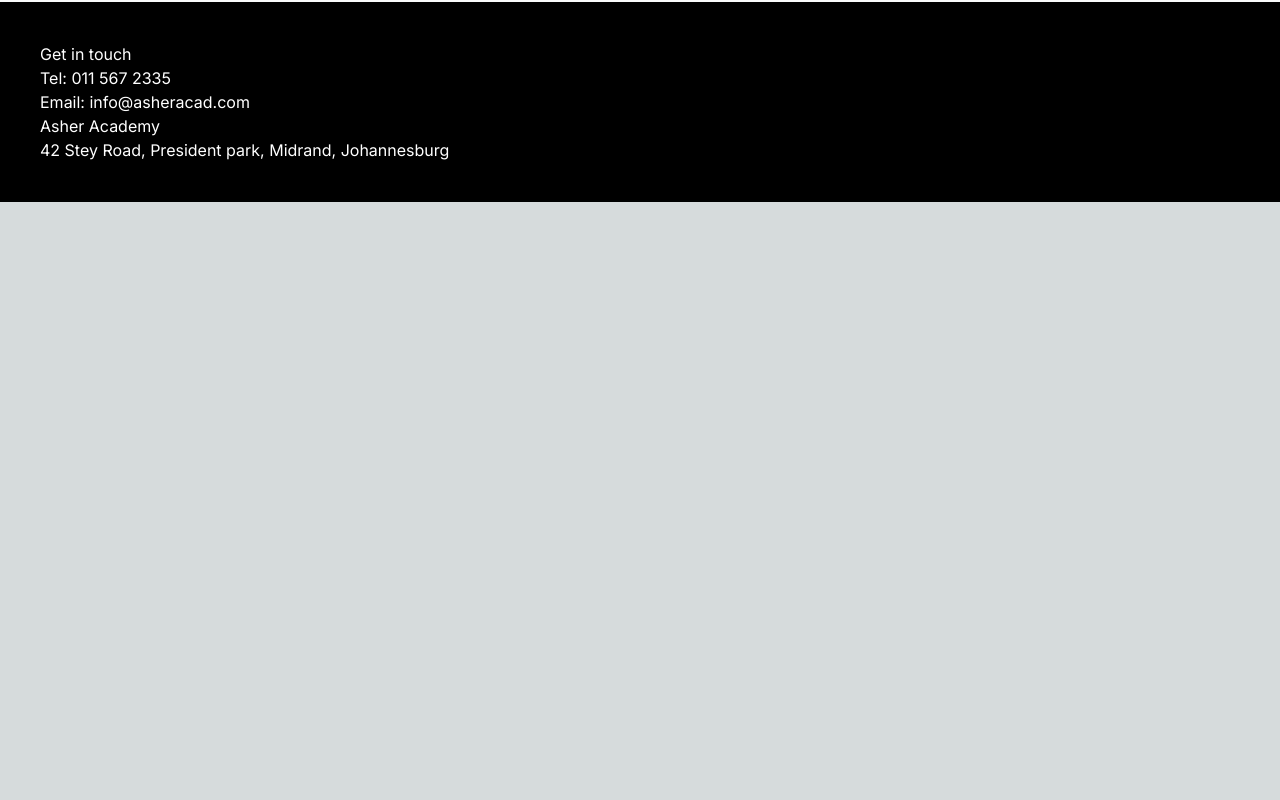
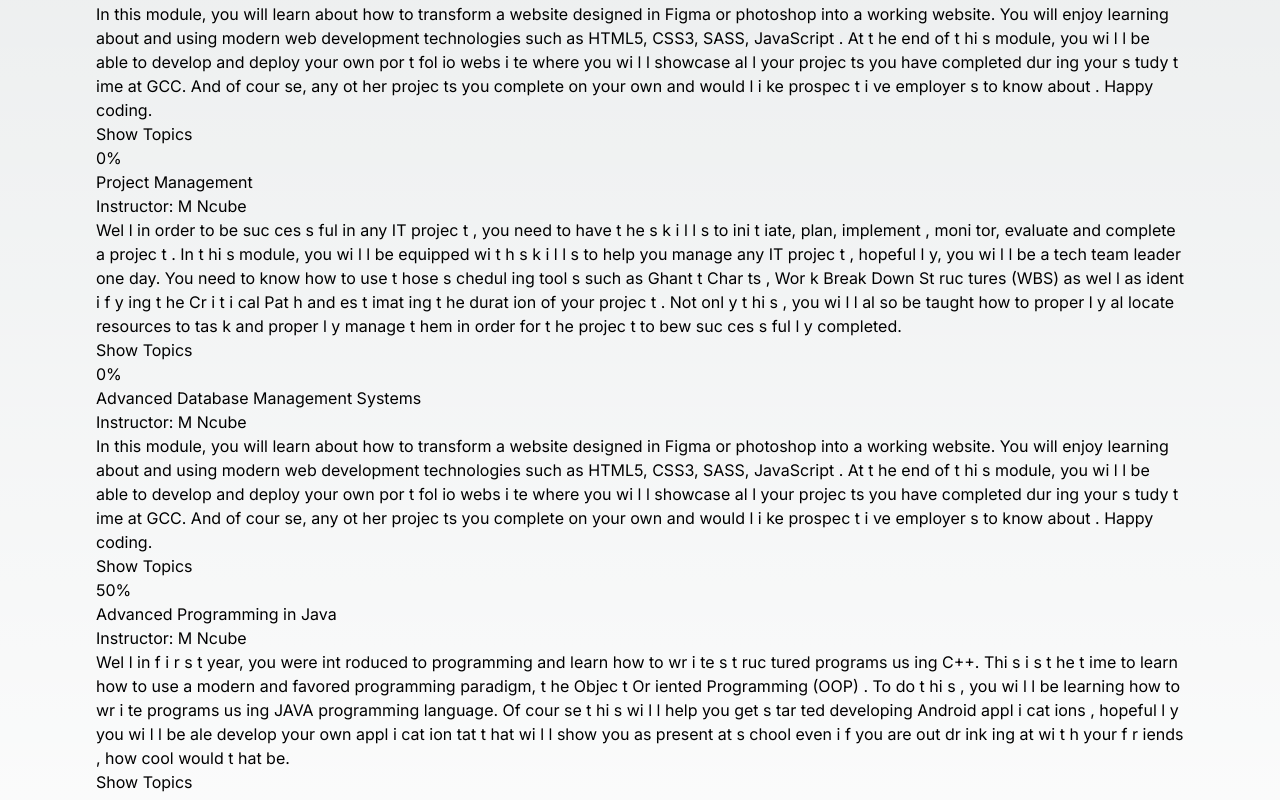
Before and after one commit to MabuzaM/student-portal, a Next.js app: page / in a window 1280 px wide. Shown: the part 1500-2300 px from the top of the page. Before the commit the page ends 1702 px from the top, so only its background shows below. Built offline with nearby package versions, Linux system fonts and the light colour scheme.

Commit message:
Added more info

```diff
--- a/app/components/Course/Course.tsx
+++ b/app/components/Course/Course.tsx
@@ -24,6 +24,63 @@
           <button className="Module__Topics">Show Topics</button>
         </div>
       </div>
+
+      <div className="Module-wrapper">
+        <div className="Course__progress">
+          0%
+        </div>
+
+        <div className="Module Course__module">
+          <div className="Module__info">
+            <h2 className="Module__name">Project Management</h2>
+            <h2 className="Module__instructor">Instructor: M Ncube</h2>
+          </div>
+
+          <p className="Module__description">
+            Wel l in order to be suc ces s ful in any IT projec t , you need to have t he s k i l l s to ini t iate, plan, implement , moni tor, evaluate and complete a projec t . In t hi s module, you wi l l be equipped wi t h s k i l l s to help you manage any IT projec t , hopeful l y, you wi l l be a tech team leader one day. You need to know how to use t hose s chedul ing tool s such as Ghant t Char ts , Wor k Break Down St ruc tures (WBS) as wel l as ident i f y ing t he Cr i t i cal Pat h and es t imat ing t he durat ion of your projec t . Not onl y t hi s , you wi l l al so be taught how to proper l y al locate resources to tas k and proper l y manage t hem in order for t he projec t to bew suc ces s ful l y completed.
+          </p>
+
+          <button className="Module__Topics">Show Topics</button>
+        </div>
+      </div>
+
+      <div className="Module-wrapper">
+        <div className="Course__progress">
+          0%
+        </div>
+
+        <div className="Module Course__module">
+          <div className="Module__info">
+            <h2 className="Module__name">Advanced Database Management Systems</h2>
+            <h2 className="Module__instructor">Instructor: M Ncube</h2>
+          </div>
+
+          <p className="Module__description">
+            In this module, you will learn about how to transform a website designed in Figma or photoshop into a working website. You will enjoy learning about and using modern web development technologies such as HTML5, CSS3, SASS, JavaScript . At t he end of t hi s module, you wi l l be able to develop and deploy your own por t fol io webs i te where you wi l l showcase al l your projec ts you have completed dur ing your s tudy t ime at GCC. And of cour se, any ot her projec ts you complete on your own and would l i ke prospec t i ve employer s to know about . Happy coding.
+          </p>
+
+          <button className="Module__Topics">Show Topics</button>
+        </div>
+      </div>
+
+      <div className="Module-wrapper">
+        <div className="Course__progress">
+          50%
+        </div>
+
+        <div className="Module Course__module">
+          <div className="Module__info">
+            <h2 className="Module__name">Advanced Programming in Java</h2>
+            <h2 className="Module__instructor">Instructor: M Ncube</h2>
+          </div>
+
+          <p className="Module__description">
+            Wel l in f i r s t year, you were int roduced to programming and learn how to wr i te s t ruc tured programs us ing C++. Thi s i s t he t ime to learn how to use a modern and favored programming paradigm, t he Objec t Or iented Programming (OOP) . To do t hi s , you wi l l be learning how to wr i te programs us ing JAVA programming language. Of cour se t hi s wi l l help you get s tar ted developing Android appl i cat ions , hopeful l y you wi l l be ale develop your own appl i cat ion tat t hat wi l l show you as present at s chool even i f you are out dr ink ing at wi t h your f r iends , how cool would t hat be.
+          </p>
+
+          <button className="Module__Topics">Show Topics</button>
+        </div>
+      </div>
     </section>
   );
 }
--- a/app/page.tsx
+++ b/app/page.tsx
@@ -5,6 +5,7 @@
 import Class from "./components/Class/Class";
 import { Payment } from "./components/Payment/Payment";
 import { Footer } from "./components/Footer/Footer";
+import { Course } from "./components/Course/Course";
 
 export default function Home() {
   return (
@@ -16,6 +17,7 @@
           <Profile />
           <Class />
           <Payment />
+          <Course />
         </main>
         <Footer />
     </>
```
